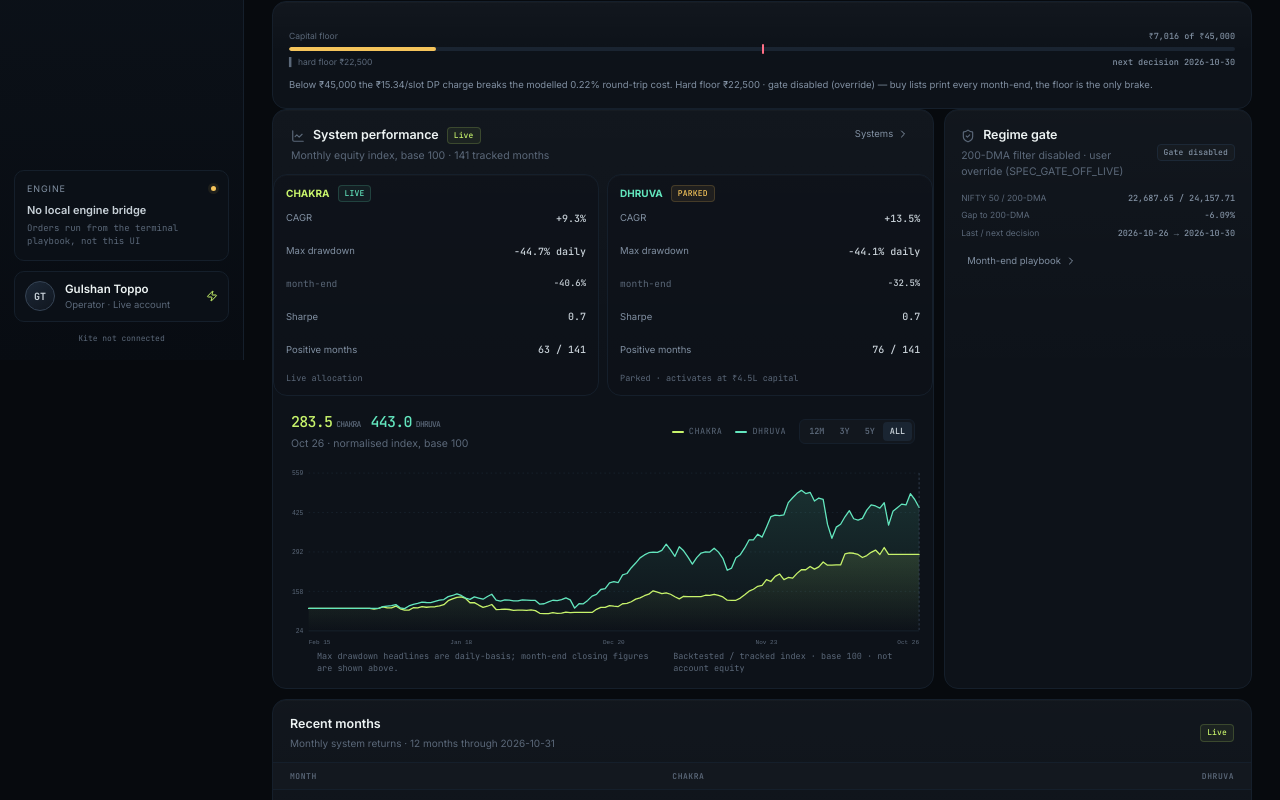
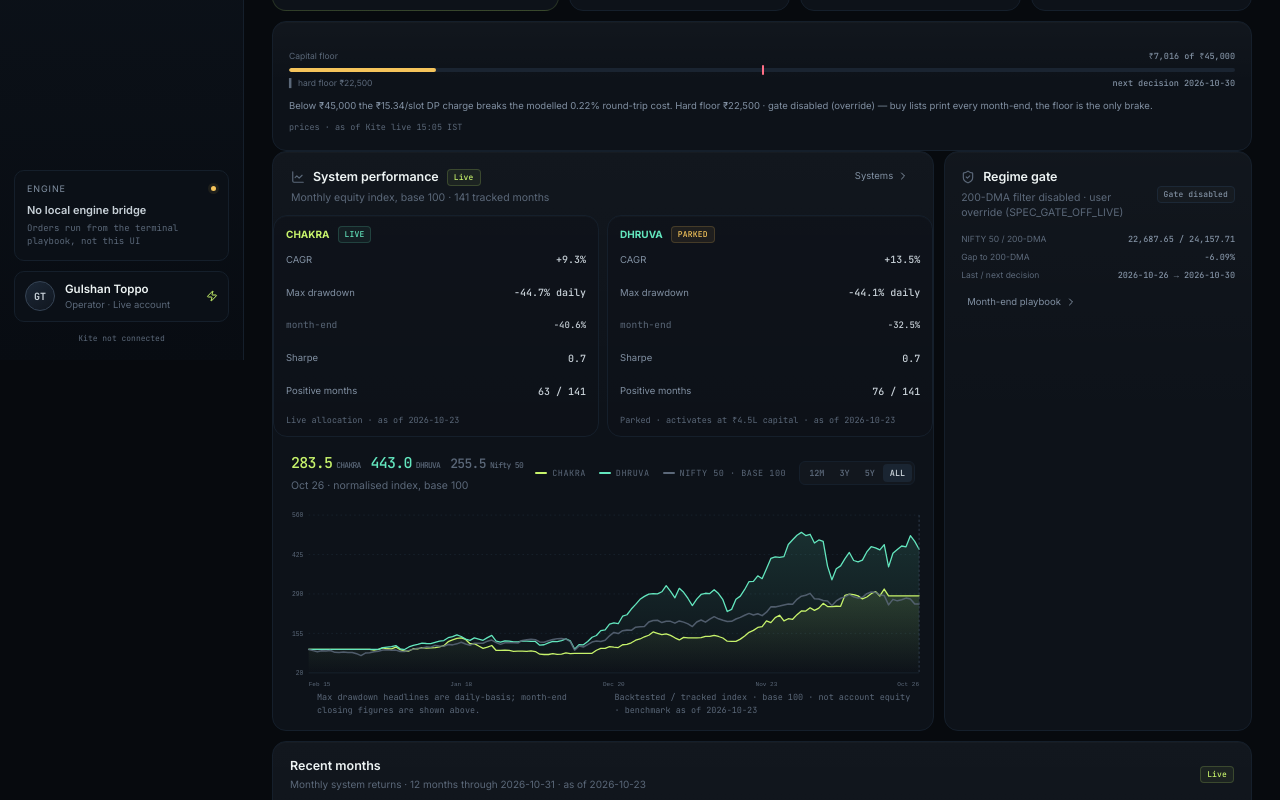
Before and after one commit to gulshan1234g5/trading-dashboard, a React (Vite) app: page / in a window 1280 px wide. Shown: the part 440-1240 px from the top of the page. Built offline with nearby package versions, Linux system fonts and the light colour scheme.

Commit message:
dashboard: Nifty overlay on equity curve, signed numerals, as-of stamps

```diff
--- a/public/live.json
+++ b/public/live.json
@@ -1,5 +1,5 @@
 {
-  "generated_at": "2026-10-26T09:08:45Z",
+  "generated_at": "2026-10-26T09:27:45Z",
   "data_asof": "2026-10-23",
   "mode": "REAL",
   "account": {
@@ -1202,6 +1202,296 @@
       "max_dd_monthly_pct": -32.5
     }
   ],
+  "benchmark": {
+    "name": "Nifty 50",
+    "base_note": "base 100 at first common month",
+    "months": [
+      "2015-02-28",
+      "2015-03-31",
+      "2015-04-30",
+      "2015-05-31",
+      "2015-06-30",
+      "2015-07-31",
+      "2015-08-31",
+      "2015-09-30",
+      "2015-10-31",
+      "2015-11-30",
+      "2015-12-31",
+      "2016-01-31",
+      "2016-02-29",
+      "2016-03-31",
+      "2016-04-30",
+      "2016-05-31",
+      "2016-06-30",
+      "2016-07-31",
+      "2016-08-31",
+      "2016-09-30",
+      "2016-10-31",
+      "2016-11-30",
+      "2016-12-31",
+      "2017-01-31",
+      "2017-02-28",
+      "2017-03-31",
+      "2017-04-30",
+      "2017-05-31",
+      "2017-06-30",
+      "2017-07-31",
+      "2017-08-31",
+      "2017-09-30",
+      "2017-10-31",
+      "2017-11-30",
+      "2017-12-31",
+      "2018-01-31",
+      "2018-02-28",
+      "2018-03-31",
+      "2018-04-30",
+      "2018-05-31",
+      "2018-06-30",
+      "2018-07-31",
+      "2018-08-31",
+      "2018-09-30",
+      "2018-10-31",
+      "2018-11-30",
+      "2018-12-31",
+      "2019-01-31",
+      "2019-02-28",
+      "2019-03-31",
+      "2019-04-30",
+      "2019-05-31",
+      "2019-06-30",
+      "2019-07-31",
+      "2019-08-31",
+      "2019-09-30",
+      "2019-10-31",
+      "2019-11-30",
+      "2019-12-31",
+      "2020-01-31",
+      "2020-02-29",
+      "2020-03-31",
+      "2020-04-30",
+      "2020-05-31",
+      "2020-06-30",
+      "2020-07-31",
+      "2020-08-31",
+      "2020-09-30",
+      "2020-10-31",
+      "2020-11-30",
+      "2020-12-31",
+      "2021-01-31",
+      "2021-02-28",
+      "2021-03-31",
+      "2021-04-30",
+      "2021-05-31",
+      "2021-06-30",
+      "2021-07-31",
+      "2021-08-31",
+      "2021-09-30",
+      "2021-10-31",
+      "2021-11-30",
+      "2021-12-31",
+      "2022-01-31",
+      "2022-02-28",
+      "2022-03-31",
+      "2022-04-30",
+      "2022-05-31",
+      "2022-06-30",
+      "2022-07-31",
+      "2022-08-31",
+      "2022-09-30",
+      "2022-10-31",
+      "2022-11-30",
+      "2022-12-31",
+      "2023-01-31",
+      "2023-02-28",
+      "2023-03-31",
+      "2023-04-30",
+      "2023-05-31",
+      "2023-06-30",
+      "2023-07-31",
+      "2023-08-31",
+      "2023-09-30",
+      "2023-10-31",
+      "2023-11-30",
+      "2023-12-31",
+      "2024-01-31",
+      "2024-02-29",
+      "2024-03-31",
+      "2024-04-30",
+      "2024-05-31",
+      "2024-06-30",
+      "2024-07-31",
+      "2024-08-31",
+      "2024-09-30",
+      "2024-10-31",
+      "2024-11-30",
+      "2024-12-31",
+      "2025-01-31",
+      "2025-02-28",
+      "2025-03-31",
+      "2025-04-30",
+      "2025-05-31",
+      "2025-06-30",
+      "2025-07-31",
+      "2025-08-31",
+      "2025-09-30",
+      "2025-10-31",
+      "2025-11-30",
+      "2025-12-31",
+      "2026-01-31",
+      "2026-02-28",
+      "2026-03-31",
+      "2026-04-30",
+      "2026-05-31",
+      "2026-06-30",
+      "2026-07-31",
+      "2026-08-31",
+      "2026-09-30",
+      "2026-10-31"
+    ],
+    "values": [
+      100.0,
+      96.0,
+      92.5,
+      95.4,
+      94.6,
+      96.5,
+      90.1,
+      89.9,
+      91.2,
+      89.7,
+      89.8,
+      85.5,
+      79.0,
+      87.5,
+      88.8,
+      92.3,
+      93.7,
+      97.7,
+      99.3,
+      97.4,
+      97.7,
+      93.0,
+      92.6,
+      96.8,
+      100.4,
+      103.7,
+      105.2,
+      108.8,
+      107.6,
+      113.9,
+      112.1,
+      110.7,
+      116.9,
+      115.6,
+      119.1,
+      124.7,
+      118.6,
+      114.3,
+      121.4,
+      121.4,
+      121.1,
+      128.4,
+      132.1,
+      123.6,
+      117.4,
+      123.0,
+      122.8,
+      122.5,
+      122.0,
+      130.8,
+      132.8,
+      134.8,
+      133.3,
+      125.7,
+      124.6,
+      129.7,
+      134.3,
+      136.3,
+      137.6,
+      135.2,
+      126.7,
+      97.2,
+      111.5,
+      108.3,
+      116.5,
+      125.2,
+      128.8,
+      127.2,
+      131.6,
+      146.6,
+      158.1,
+      154.2,
+      164.3,
+      166.1,
+      165.4,
+      176.2,
+      177.8,
+      178.2,
+      193.7,
+      199.2,
+      199.8,
+      192.0,
+      196.2,
+      196.1,
+      189.9,
+      197.5,
+      193.4,
+      187.5,
+      178.4,
+      194.0,
+      200.8,
+      193.3,
+      203.7,
+      212.1,
+      204.7,
+      199.7,
+      195.6,
+      196.3,
+      204.2,
+      209.6,
+      217.0,
+      223.3,
+      217.7,
+      222.0,
+      215.7,
+      227.6,
+      245.7,
+      245.6,
+      248.5,
+      252.4,
+      255.6,
+      254.7,
+      271.5,
+      282.1,
+      285.3,
+      291.8,
+      273.7,
+      272.8,
+      267.3,
+      265.8,
+      250.1,
+      265.9,
+      275.1,
+      279.8,
+      288.5,
+      280.0,
+      276.2,
+      278.3,
+      290.8,
+      296.3,
+      295.4,
+      286.3,
+      284.7,
+      252.5,
+      271.3,
+      266.2,
+      269.8,
+      275.7,
+      272.3,
+      255.8,
+      255.5
+    ]
+  },
   "recent_months": [
     {
       "month": "2025-11-30",
--- a/src/components/charts.tsx
+++ b/src/components/charts.tsx
@@ -1,5 +1,5 @@
 import { useId, useMemo, useState, type PointerEvent } from 'react'
-import type { LiveSystem } from '../lib/live'
+import type { LiveBenchmark, LiveSystem } from '../lib/live'
 import { Segmented } from './ui'
 
 const W = 860
@@ -16,25 +16,36 @@ function monthLabel(iso: string): string {
   return new Date(`${iso}T12:00:00`).toLocaleDateString('en-IN', { month: 'short', year: '2-digit' })
 }
 
-export function SystemsChart({ systems }: { systems: LiveSystem[] }) {
+const BENCH_KEY = 'Nifty 50'
+const BENCH_COLOR = 'var(--muted-dim)'
+
+export function SystemsChart({ systems, benchmark }: { systems: LiveSystem[]; benchmark?: LiveBenchmark }) {
   const [range, setRange] = useState<SystemRange>('ALL')
   const [hover, setHover] = useState<number | null>(null)
   const gradientId = useId().replace(/:/g, '')
   const full = useMemo(() => {
     const byMonth = new Map<string, { month: string; values: Record<string, number> }>()
+    const key = (month: string) => {
+      const entry = byMonth.get(month) ?? { month, values: {} }
+      byMonth.set(month, entry)
+      return entry
+    }
     for (const system of systems) {
-      for (const point of system.curve) {
-        const entry = byMonth.get(point.month) ?? { month: point.month, values: {} }
-        entry.values[system.name] = point.equity_index
-        byMonth.set(point.month, entry)
-      }
+      for (const point of system.curve) key(point.month).values[system.name] = point.equity_index
+    }
+    if (benchmark) {
+      benchmark.months.forEach((month, i) => {
+        const value = benchmark.values[i]
+        if (typeof value === 'number') key(month).values[BENCH_KEY] = value
+      })
     }
     return [...byMonth.values()].sort((a, b) => a.month.localeCompare(b.month))
-  }, [systems])
+  }, [systems, benchmark])
   const visible = useMemo(() => full.slice(-Math.min(full.length, RANGE_MONTHS[range])), [full, range])
 
   const chart = useMemo(() => {
-    const series = systems.map((system) => visible.map((point) => point.values[system.name] ?? NaN))
+    const keys = benchmark ? [...systems.map((s) => s.name), BENCH_KEY] : systems.map((s) => s.name)
+    const series = keys.map((name) => visible.map((point) => point.values[name] ?? NaN))
     const values = series.flat().filter((value) => Number.isFinite(value))
     const min = Math.min(100, ...values)
     const max = Math.max(100, ...values)
@@ -63,7 +74,7 @@ export function SystemsChart({ systems }: { systems: LiveSystem[] }) {
       return { index, label: monthLabel(visible[index].month) }
     })
     return { series, line, area, grid, ticks, innerH, x, y, lastPoint }
-  }, [systems, visible])
+  }, [systems, benchmark, visible])
 
   const active = hover === null ? chart.lastPoint : hover
   const activePoint = visible[active]
@@ -89,6 +100,12 @@ export function SystemsChart({ systems }: { systems: LiveSystem[] }) {
                 </span>
               )
             })}
+            {benchmark ? (
+              <span className="chart-value" style={{ fontSize: 13, color: 'var(--muted-dim)' }}>
+                {activePoint?.values[BENCH_KEY] !== undefined ? activePoint?.values[BENCH_KEY].toFixed(1) : '—'}
+                <span style={{ fontSize: 8, color: 'var(--muted-dim)', marginLeft: 4 }}>{BENCH_KEY}</span>
+              </span>
+            ) : null}
           </div>
           <div className="card-sub">
             {activePoint ? monthLabel(activePoint.month) : ''} · normalised index, base 100
@@ -101,6 +118,11 @@ export function SystemsChart({ systems }: { systems: LiveSystem[] }) {
                 <i className="legend-line" style={{ background: SYSTEM_COLORS[system.name] ?? undefined }} /> {system.name}
               </span>
             ))}
+            {benchmark ? (
+              <span className="legend-key">
+                <i className="legend-line" style={{ background: BENCH_COLOR }} /> {BENCH_KEY} · base 100
+              </span>
+            ) : null}
           </div>
           <Segmented options={SYSTEM_RANGES} value={range} onChange={setRange} ariaLabel="Systems chart range" />
         </div>
@@ -145,6 +167,17 @@ export function SystemsChart({ systems }: { systems: LiveSystem[] }) {
               strokeLinecap="round"
             />
           ))}
+          {benchmark && chart.series.length > systems.length ? (
+            <path
+              d={chart.line(chart.series[chart.series.length - 1])}
+              fill="none"
+              stroke={BENCH_COLOR}
+              strokeWidth="2"
+              strokeLinejoin="round"
+              strokeLinecap="round"
+              opacity="0.85"
+            />
+          ) : null}
           {activePoint ? (
             <line x1={chart.x(active)} x2={chart.x(active)} y1={M.top} y2={H - M.bottom} stroke="#3b4b5e" strokeWidth="1" strokeDasharray="3 3" />
           ) : null}
@@ -173,6 +206,12 @@ export function SystemsChart({ systems }: { systems: LiveSystem[] }) {
                 </strong>
               </div>
             ))}
+            {benchmark && activePoint.values[BENCH_KEY] !== undefined ? (
+              <div className="chart-tooltip-row" key={BENCH_KEY}>
+                <span>{BENCH_KEY}</span>
+                <strong style={{ color: 'var(--muted-dim)' }}>{activePoint.values[BENCH_KEY].toFixed(1)}</strong>
+              </div>
+            ) : null}
           </div>
         ) : null}
       </div>
--- a/src/lib/format.ts
+++ b/src/lib/format.ts
@@ -29,8 +29,9 @@ export function pct(value: number, decimals = 2, withSign = true): string {
   return `${sign}${value.toFixed(decimals)}%`
 }
 
-export function signedInr(value: number): string {
-  return `${value > 0 ? '+' : ''}${inr(value)}`
+// Explicit +/− sign so color is never the only signal on green/red amounts.
+export function inrSigned(value: number, decimals = 0): string {
+  return `${value < 0 ? '−' : '+'}${inr(Math.abs(value), decimals)}`
 }
 
 export function shortDate(iso: string): string {
--- a/src/lib/live.tsx
+++ b/src/lib/live.tsx
@@ -25,6 +25,13 @@ export interface LiveSystem {
   worst_month: { month: string; ret_pct: number }
   total_return_pct: number
   curve: LiveCurvePoint[]
+}
+
+export interface LiveBenchmark {
+  name: string
+  base_note: string
+  months: string[]
+  values: number[]
 }
 
 export interface LiveSnapshot {
@@ -71,6 +78,8 @@ export interface LiveSnapshot {
     next_decision: string
   }
   systems: LiveSystem[]
+  /** optional: market-reference overlay added with the benchmark export */
+  benchmark?: LiveBenchmark
   recent_months: Array<{ month: string; chakra_pct: number; dhruva_pct: number }>
 }
 
@@ -143,6 +152,18 @@ export function parseLive(raw: any): LiveSnapshot | null {
     if (m === null || typeof m !== 'object' || typeof m.month !== 'string' || typeof m.chakra_pct !== 'number' || typeof m.dhruva_pct !== 'number') return null
   }
 
+  if (raw.benchmark !== undefined) {
+    const b = raw.benchmark
+    if (b === null || typeof b !== 'object') return null
+    if (typeof b.name !== 'string' || typeof b.base_note !== 'string') return null
+    if (!Array.isArray(b.months) || !b.months.every((m: unknown) => typeof m === 'string')) return null
+    if (
+      !Array.isArray(b.values) ||
+      b.months.length !== b.values.length ||
+      !b.values.every((v: unknown) => typeof v === 'number' && Number.isFinite(v))
+    ) return null
+  }
+
   return raw as LiveSnapshot
 }
 
--- a/src/pages/Overview.tsx
+++ b/src/pages/Overview.tsx
@@ -10,8 +10,8 @@ import {
 } from 'lucide-react'
 import type { PageId } from '../types'
 import { useLive } from '../lib/live'
-import { inr, pct } from '../lib/format'
-import { EmptyState, PageHeader, Pill, ProgressBar } from '../components/ui'
+import { inr, inrSigned, pct } from '../lib/format'
+import { EmptyState, PageHeader, Pill, ProgressBar, Tri } from '../components/ui'
 import { SystemsChart } from '../components/charts'
 import { DemoBanner } from '../components/layout'
 
@@ -23,6 +23,14 @@ export function Overview({ navigate }: { navigate: (page: PageId) => void }) {
   const live = useLive()
   const account = live.status === 'ok' ? live.data.account : null
   const gate = live.status === 'ok' ? live.data.gate : null
+  const benchmark = live.status === 'ok' ? live.data.benchmark : undefined
+  const dataAsof = live.status === 'ok' ? live.data.data_asof : undefined
+  const asOf = (card: string, since?: string) =>
+    since ? (
+      <div style={{ color: 'var(--muted-dim)', fontSize: 8.5, fontFamily: 'var(--font-mono)', marginTop: 8 }}>
+        {card} · as of {since}
+      </div>
+    ) : null
   const floorPct = account ? Math.min(100, (account.equity / account.capital_floor) * 100) : 0
   const costBasis = account?.cost_basis ?? 0
   const unrealized = account?.unrealized_pnl ?? 0
@@ -59,9 +67,12 @@ export function Overview({ navigate }: { navigate: (page: PageId) => void }) {
             <div style={{ marginTop: 12 }}>
               <div className="budget-labels">
                 <span>Floor progress</span>
-                <strong className={account.floor_status === 'below' ? 'neg' : 'pos'}>{Math.round(floorPct)}%</strong>
+                <strong className={account.floor_status === 'below' ? 'neg' : 'pos'}>
+                  <Tri dir={account.floor_status === 'below' ? -1 : 1} /> {Math.round(floorPct)}%
+                </strong>
               </div>
               <ProgressBar value={floorPct} tone={floorPct >= 100 ? 'lime' : 'amber'} />
+              {asOf('prices', priceDate)}
             </div>
           ) : null}
         </div>
@@ -74,6 +85,7 @@ export function Overview({ navigate }: { navigate: (page: PageId) => void }) {
             <span className="chip">{account?.started_on ? `since ${account.started_on}` : 'total pay-ins'}</span>
             <span>{account ? account.capital_plan_note : ''}</span>
           </div>
+          {asOf('ledger', priceDate)}
         </div>
         <div className="card kpi-card">
           <div className="kpi-label">
@@ -84,6 +96,7 @@ export function Overview({ navigate }: { navigate: (page: PageId) => void }) {
             <span className="chip">{account && account.n_positions === 0 ? 'fully flat' : 'aggregate only · details private'}</span>
             <span>live broker holdings · not a demo ledger</span>
           </div>
+          {asOf('prices', priceDate)}
         </div>
         <div className="card kpi-card">
           <div className="kpi-label">
@@ -94,6 +107,7 @@ export function Overview({ navigate }: { navigate: (page: PageId) => void }) {
             <span className="chip">NIFTY vs 200-DMA{gate ? (gate.mode === 'off' ? ' · off' : '') : ''}</span>
             <span>{gate ? `next decision ${gate.next_decision}` : ''}</span>
           </div>
+          {asOf('gate', priceDate)}
         </div>
       </section>
 
@@ -124,6 +138,7 @@ export function Overview({ navigate }: { navigate: (page: PageId) => void }) {
           Below {account ? inr(account.capital_floor) : '₹45,000'} the ₹15.34/slot DP charge breaks the modelled 0.22%
           round-trip cost. Hard floor {inr(HARD_FLOOR)}{gate?.mode === 'off' ? ' · gate disabled (override) — buy lists print every month-end, the floor is the only brake' : ' — below it, skip the month and keep depositing'}.
         </p>
+        {asOf('prices', priceDate)}
       </section>
 
       <section className="dashboard-grid">
@@ -178,14 +193,15 @@ export function Overview({ navigate }: { navigate: (page: PageId) => void }) {
                     </div>
                     <div style={{ color: 'var(--muted-dim)', fontSize: 8.5, marginTop: 6, fontFamily: 'var(--font-mono)' }}>
                       {system.status === 'PARKED' ? 'Parked · activates at ₹4.5L capital' : 'Live allocation'}
+                      {dataAsof ? ` · as of ${dataAsof}` : ''}
                     </div>
                   </div>
                 ))}
               </div>
-              <SystemsChart systems={live.data.systems} />
+              <SystemsChart systems={live.data.systems} benchmark={benchmark} />
               <div className="chart-foot">
                 <span>Max drawdown headlines are daily-basis; month-end closing figures are shown above.</span>
-                <span>Backtested / tracked index · base 100 · not account equity</span>
+                <span>Backtested / tracked index · base 100 · not account equity · benchmark as of {dataAsof}</span>
               </div>
             </>
           ) : (
@@ -250,7 +266,7 @@ export function Overview({ navigate }: { navigate: (page: PageId) => void }) {
           <div className="section-head">
             <div>
               <h2>Recent months</h2>
-              <p>Monthly system returns · {live.status === 'ok' ? `${live.data.recent_months.length} months through ${live.data.recent_months[live.data.recent_months.length - 1].month}` : 'loading'}</p>
+              <p>Monthly system returns · {live.status === 'ok' ? `${live.data.recent_months.length} months through ${live.data.recent_months[live.data.recent_months.length - 1].month}${dataAsof ? ` · as of ${dataAsof}` : ''}` : 'loading'}</p>
             </div>
             {live.status === 'ok' ? <Pill tone="lime">Live</Pill> : <Pill tone="amber">Loading</Pill>}
           </div>
@@ -308,24 +324,23 @@ export function Overview({ navigate }: { navigate: (page: PageId) => void }) {
               <span>
                 Growth{' '}
                 <strong className={pnlCls(account.growth ?? 0)}>
-                  {(account.growth ?? 0) > 0 ? '+' : ''}
-                  {inr(account.growth ?? 0)}
+                  <Tri dir={(account.growth ?? 0) < 0 ? -1 : 1} /> {inrSigned(account.growth ?? 0)}
                 </strong>{' '}
-                ({pct(account.growth_pct ?? 0)})
+                ({pct(account.growth_pct ?? 0)} <Tri dir={(account.growth_pct ?? 0) < 0 ? -1 : 1} />)
               </span>
             </div>
           ) : null}
           {account && account.n_positions > 0 ? (
             <>
               <div className={pnlCls(unrealized)} style={{ fontSize: 24, fontWeight: 700, letterSpacing: '-0.02em' }}>
-                {unrealized > 0 ? '+' : ''}{inr(unrealized, 2)}
+                {unrealized < 0 ? <Tri dir={-1} /> : <Tri dir={1} />} {inrSigned(unrealized, 2)}
               </div>
               <div style={{ color: 'var(--muted)', fontSize: 10, marginTop: 4 }}>
-                {unrealized > 0 ? '+' : ''}{pct(unrealizedPct)} on {inr(costBasis, 2)} cost across {account.n_positions} positions
+                <Tri dir={unrealizedPct < 0 ? -1 : 1} /> {pct(unrealizedPct)} on {inr(costBasis, 2)} cost across {account.n_positions} positions
               </div>
               {priceDate ? (
                 <p style={{ color: 'var(--muted)', fontSize: 9.5, margin: '8px 0 0', lineHeight: 1.6 }}>
-                  Prices as of {priceDate}
+                  as of {priceDate}
                 </p>
               ) : null}
             </>
```
Also changed, not shown: src/components/ui.tsx (+9 -0 lines), src/pages/Playbook.tsx (+8 -3 lines), src/pages/Systems.tsx (+10 -3 lines).
